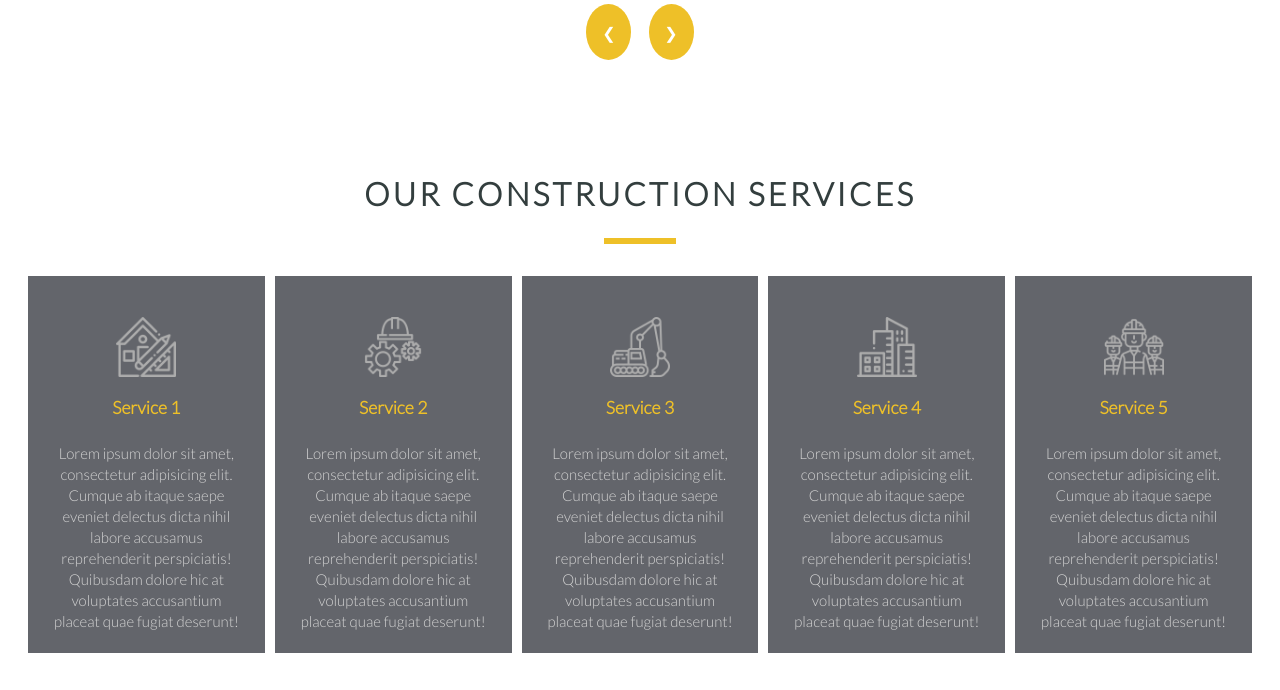
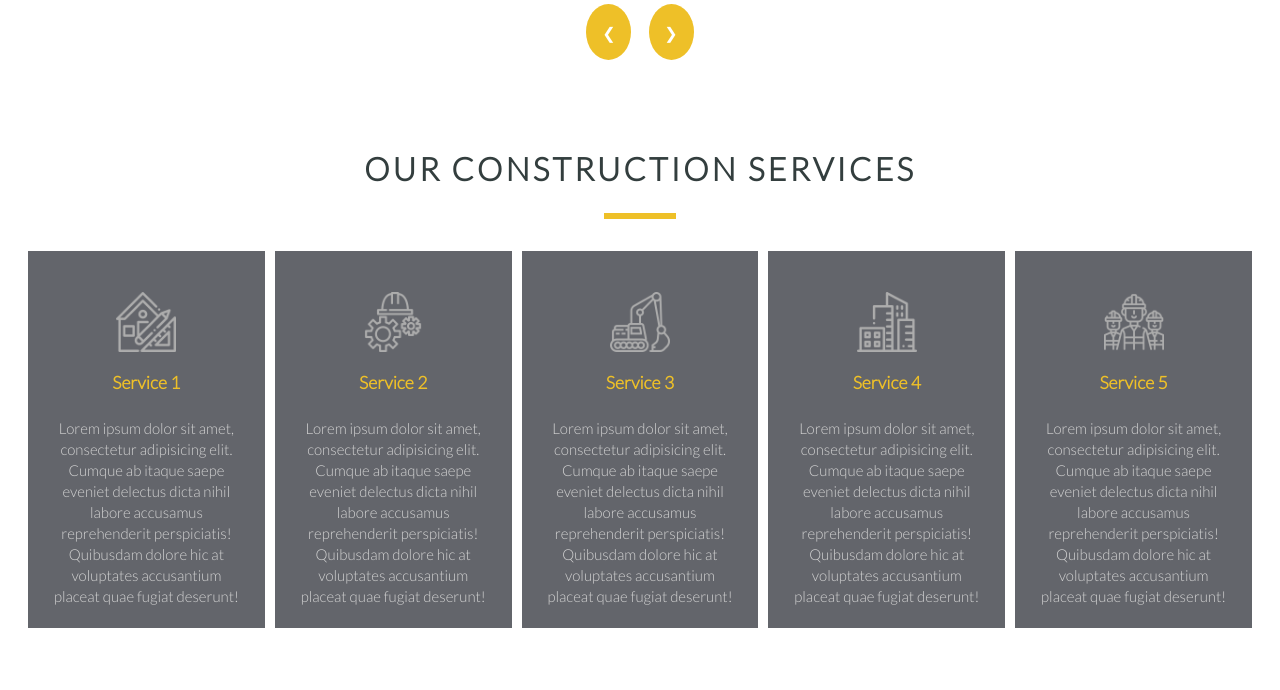
Before and after one commit to annaeliana7/Sunnyside-Construction, a website built with webpack: page src/index.html in a window 1280 px wide. Shown: the part 1968-2658 px from the top of the page. Built offline with nearby package versions, Linux system fonts and the light colour scheme.

Commit message:
Refactored CSS padding for better consistency and maintainability

```diff
--- a/src/style.css
+++ b/src/style.css
@@ -320,7 +320,6 @@ For Webkit browsers (Safari, Chrome, etc.) */
   flex-direction: column;
   gap: 10px;
   align-items: center;
-  padding-top: 57px;
 }
 
 .program-title h2 {
```
Also changed, not shown: dist/index.html, 1 other file.
